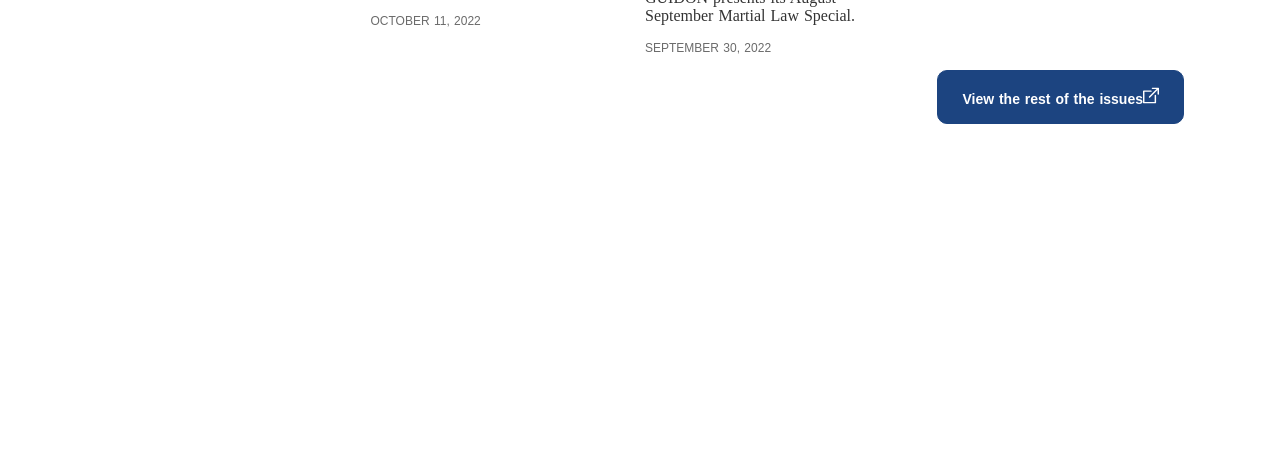
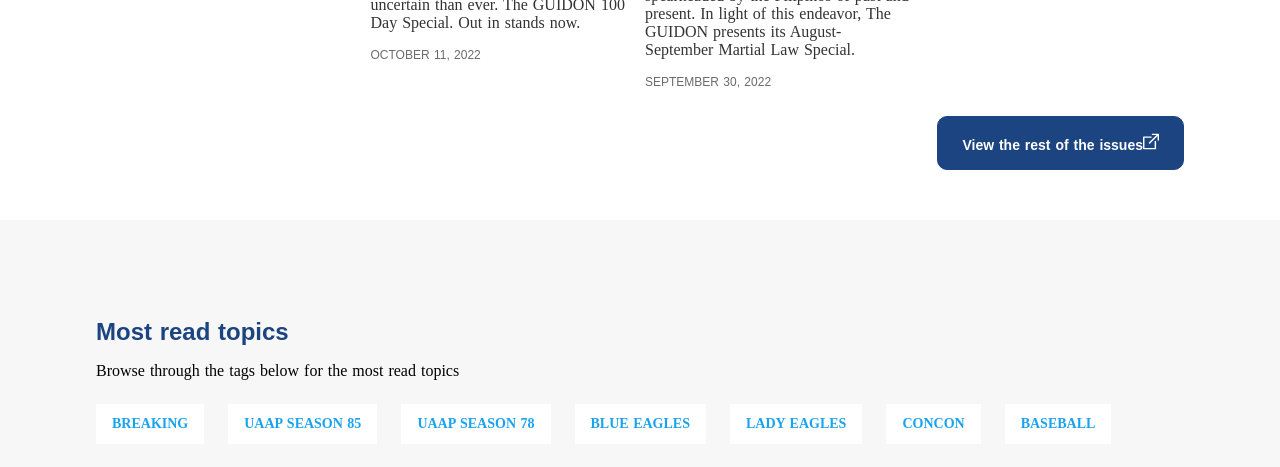
Before and after one commit to panghuuuuu/guidon-final, a React (Create React App) app in the folder guidon-final/: page / in a window 1280 px wide. Shown: the part 1847-2314 px from the top of the page. Before the commit the page ends 2021 px from the top, so only its background shows below. Built offline with nearby package versions, Linux system fonts and the light colour scheme.

Commit message:
created tags section

```diff
--- a/guidon-final/src/App.jsx
+++ b/guidon-final/src/App.jsx
@@ -2,7 +2,9 @@ import React, { useState } from "react";
 import Header from "./components/Header";
 import Nav from "./components/Nav";
 import Main from "./components/Main";
-import { Recents } from "./components/Recents";
+import Recents from "./components/Recents";
+import Topics from "./components/Topics";
+
 const App = () => {
   const [activeIcon, setActiveIcon] = useState("hamburger");
 
@@ -18,6 +20,7 @@ const App = () => {
       <Nav activeIcon={activeIcon} toggleIcon={toggleIcon} />
       <Main />
       <Recents />
+      <Topics />
     </div>
   );
 };
--- a/guidon-final/src/components/Recents.jsx
+++ b/guidon-final/src/components/Recents.jsx
@@ -52,3 +52,5 @@ export const Recents = () => {
     </section>
   );
 };
+
+export default Recents;
--- /dev/null
+++ b/guidon-final/src/components/Topics.jsx
@@ -0,0 +1,49 @@
+import React from "react";
+import "../stylesheets/topics.css";
+export const Topics = () => {
+  return (
+    <section id="topics">
+      <div className="container topics-container">
+        <h2>Most read topics</h2>
+        <p>Browse through the tags below for the most read topics</p>
+        <div class="tags-container">
+          <a class="tag" href="https://theguidon.com/1112/main/tag/breaking/">
+            breaking{" "}
+          </a>
+          <a
+            class="tag"
+            href="https://theguidon.com/1112/main/tag/uaap-season-85/"
+          >
+            UAAP Season 85{" "}
+          </a>
+          <a
+            class="tag"
+            href="https://theguidon.com/1112/main/tag/uaap-season-78/"
+          >
+            UAAP Season 78{" "}
+          </a>
+          <a
+            class="tag"
+            href="https://theguidon.com/1112/main/tag/blue-eagles/"
+          >
+            Blue Eagles{" "}
+          </a>
+          <a
+            class="tag"
+            href="https://theguidon.com/1112/main/tag/lady-eagles/"
+          >
+            Lady Eagles{" "}
+          </a>
+          <a class="tag" href="https://theguidon.com/1112/main/tag/concon/">
+            ConCon{" "}
+          </a>
+          <a class="tag" href="https://theguidon.com/1112/main/tag/baseball/">
+            baseball{" "}
+          </a>
+        </div>
+      </div>
+    </section>
+  );
+};
+
+export default Topics;
--- a/guidon-final/src/stylesheets/main.css
+++ b/guidon-final/src/stylesheets/main.css
@@ -58,7 +58,7 @@
   text-transform: uppercase;
 }
 
-.container {
+.main-container {
   display: flex;
   justify-content: space-between;
   align-items: flex-start;
--- a/guidon-final/src/stylesheets/recents.css
+++ b/guidon-final/src/stylesheets/recents.css
@@ -1,20 +1,26 @@
+#recents img {
+  width: 100%;
+  height: fit-content;
+  margin-bottom: 16px;
+}
 .recents-articles {
   display: grid;
   grid-template-columns: repeat(auto-fit, minmax(220px, 1fr));
   grid-gap: 10px;
 }
 
-.container.recent-container {
+.recent-container {
   display: flex;
   flex-direction: column;
 }
 
-.container.recent-container h1 {
+.recent-container h1 {
   margin-bottom: 10px;
 }
 
 .btn {
   bottom: 0;
+  margin-top: 12px;
   margin-left: auto;
   padding: 16px 24px;
   background-color: #1c4480;
--- /dev/null
+++ b/guidon-final/src/stylesheets/topics.css
@@ -0,0 +1,37 @@
+#topics {
+  background-color: #f7f7f7;
+  padding: 48px 0 52px;
+  margin: 0 0 32px;
+}
+
+#topics h2 {
+  font-family: "Chivo", sans-serif;
+  font-size: 24px;
+  color: #1c4480;
+  margin-bottom: 16px;
+}
+
+#topics p {
+  font-size: 16px;
+  margin-bottom: 24px;
+}
+.tags-container {
+  display: flex;
+  flex-flow: row wrap;
+}
+.tags-container .tag {
+  padding: 12px 16px;
+  font-size: 14px;
+  text-transform: uppercase;
+  font-weight: bold;
+  text-decoration: none;
+  color: #19a2ee;
+  background-color: white;
+  margin: 0 24px 20px 0;
+  transition: 0.2s;
+}
+
+.tag:hover {
+  background-color: #19a2ee;
+  color: white;
+}
```
